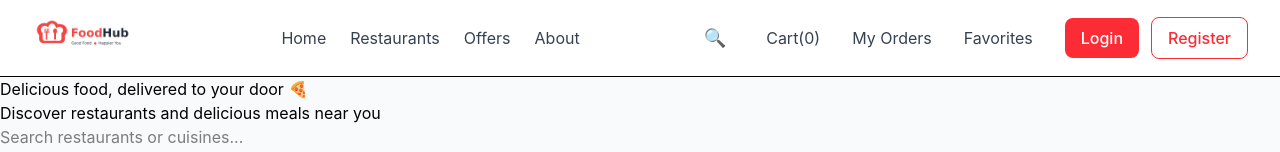
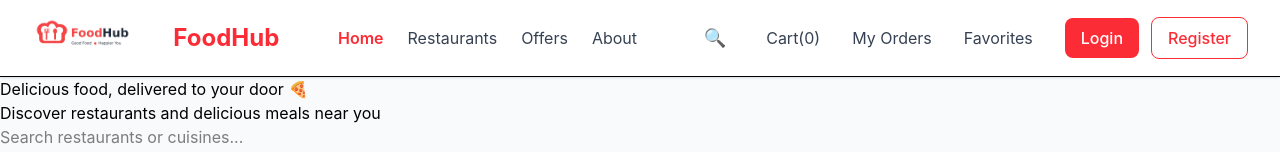
Before and after one commit to AmbikaPattem5/foodhub, a React (Vite) app: page / in a window 1280 px wide. Shown: the top 152 px of the page. Built offline with nearby package versions, Linux system fonts and the light colour scheme.

Commit message:
done with header-styles

```diff
--- a/src/Components/Header/Header.tsx
+++ b/src/Components/Header/Header.tsx
@@ -1,4 +1,4 @@
-import { Link, useNavigate } from "react-router-dom";
+import { Link, NavLink, useNavigate } from "react-router-dom";
 import { useAuth } from "../../CustomHooks/useAuth";
 import useCart from "../../CustomHooks/useCart";
 import logo from "../../assets/FoodHub_logo.png";
@@ -14,23 +14,26 @@ function Header() {
   }
 
   return (
-    <div className="flex items-center justify-between border-b bg-white px-8 py-4">
+    <div className="flex items-center justify-between border-b bg-white px-8 py-4 shadow-sm">
       <div>
+        <Link to='/' className="flex items-center gap-2">
         <img src={logo} alt="FoodHub" className="h-10 w-auto" />
+        <span className="text-2xl text-red-500 font-bold">FoodHub</span>
+        </Link>
       </div>
       <div className="flex gap-6 text-gray-700">
-        <Link to="/" className="hover:text-red-500">
+        <NavLink to="/" className={({isActive})=>(isActive ? "text-red-500 font-semibold" : "text-gray-700 hover:text-red-500")}>
           Home
-        </Link>
-        <Link to="/restaurants" className="hover:text-red-500">
+        </NavLink>
+        <NavLink to="/restaurants" className={({isActive})=>(isActive ? "text-red-500 font-semibold" : "text-gray-700 hover:text-red-500")}>
           Restaurants
-        </Link>
-        <Link to="/offers" className="hover:text-red-500">
+        </NavLink>
+        <NavLink to="/offers" className={({isActive})=>(isActive ? "text-red-500 font-semibold" : "text-gray-700 hover:text-red-500")}>
           Offers
-        </Link>
-        <Link to="/about" className="hover:text-red-500">
+        </NavLink>
+        <NavLink to="/about" className={({isActive})=>(isActive ? "text-red-500 font-semibold" : "text-gray-700 hover:text-red-500")}>
           About
-        </Link>
+        </NavLink>
       </div>
       <div className="flex gap-8 items-center">
         <div className="p-2 rounded-full text-lg hover:bg-gray-100 cursor-pointer">🔍</div>
@@ -43,14 +46,14 @@ function Header() {
         </div>
         <div className="flex items-center gap-3">
           {!user ? (
-            <button className="px-4 py-2 rounded-lg font-medium bg-red-500 text-white hover:bg-red-600" onClick={handleLogin}>Login</button>
+            <button className="px-4 py-2 rounded-lg font-medium bg-red-500 text-white hover:bg-red-600 transition" onClick={handleLogin}>Login</button>
           ) : (
-            <p>
+            <p className="flex items-center gap-3">
               {user}
               <button className="px-4 py-2 rounded-lg font-medium bg-red-500 text-white hover:bg-red-600" onClick={logout}>Logout</button>
             </p>
           )}
-          {user ? "" : <button className="px-4 py-2 rounded-lg font-medium border border-red-500 text-red-500 hover:bg-red-50" onClick={handleRegister}>Register</button>}
+          {user ? "" : <button className="px-4 py-2 rounded-lg font-medium border border-red-500 text-red-500 hover:bg-red-50 transition" onClick={handleRegister}>Register</button>}
         </div>
       </div>
     </div>
```
